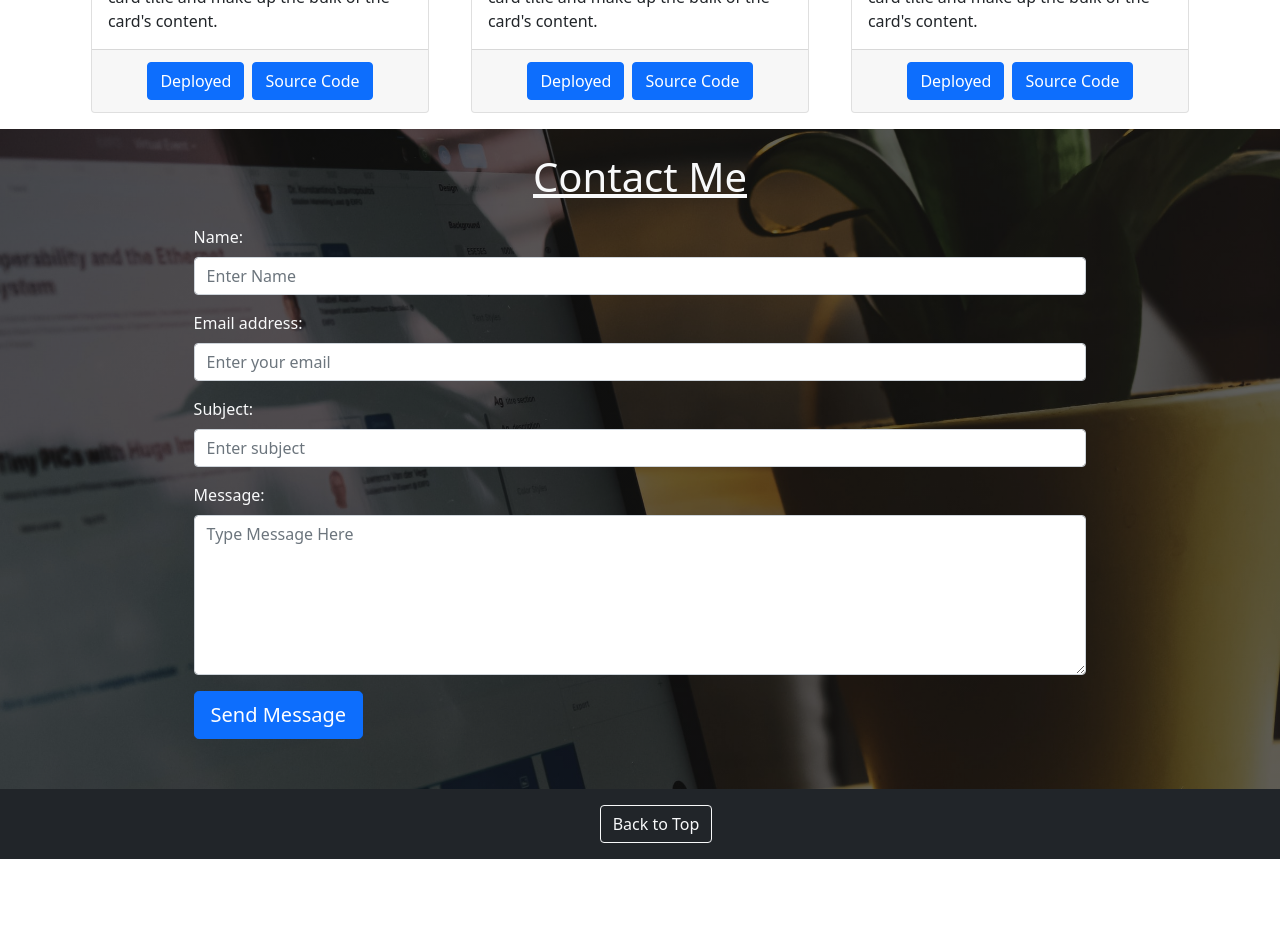
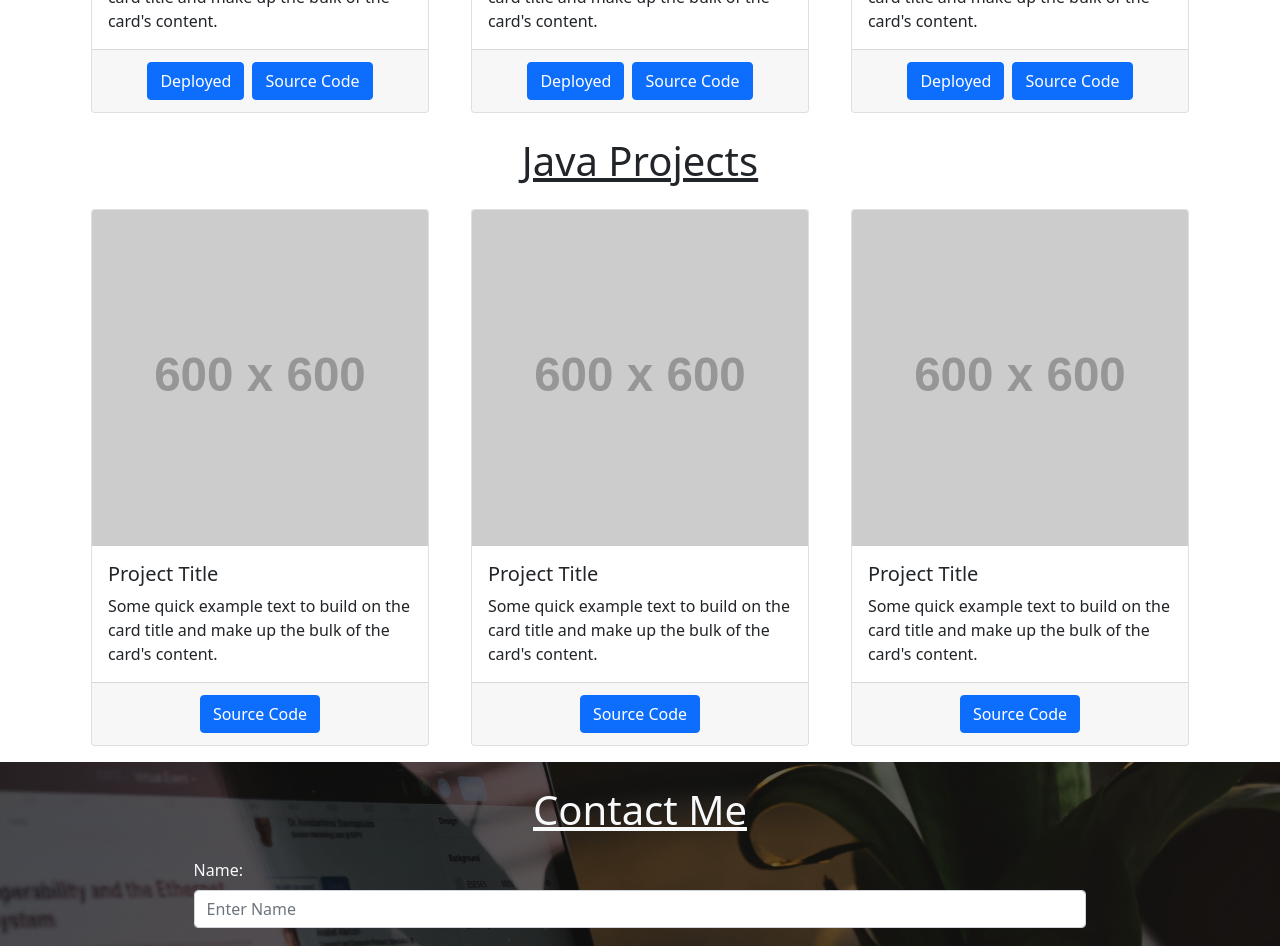
Before and after one commit to R-C-Cable/portfolio, a React (Create React App) app: page / in a window 1280 px wide. Shown: the part 1080-2026 px from the top of the page. Before the commit the page ends 1939 px from the top, so only its background shows below. Built offline with nearby package versions, Linux system fonts and the light colour scheme.

Commit message:
added Java Project section

```diff
--- a/src/Components/Projects/ProjectSection.jsx
+++ b/src/Components/Projects/ProjectSection.jsx
@@ -3,7 +3,7 @@ import "bootstrap/dist/css/bootstrap.min.css";
 import "./ProjectSection.css"
 import { Container, Row, Col, Card, Button } from "react-bootstrap";
 
-const projectsInfo = [
+const frontEndProjects = [
   {
     src: "https://dummyimage.com/600X600/a6a6a6/000000&text=placeHolderImg",
     title: "Project Title",
@@ -30,6 +30,31 @@ const projectsInfo = [
   },
 ];
 
+const javaProjects = [
+  {
+    src: "https://dummyimage.com/600X600/a6a6a6/000000&text=placeHolderImg",
+    title: "Project Title",
+    description:
+      "Some quick example text to build on the card title and make up the bulk of the card's content.",
+    sourceCodeHref: "#",
+  },
+  {
+    src: "https://dummyimage.com/600X600/a6a6a6/000000&text=placeHolderImg",
+    title: "Project Title",
+    description:
+      "Some quick example text to build on the card title and make up the bulk of the card's content.",
+    sourceCodeHref: "#",
+  },
+  {
+    src: "https://dummyimage.com/600X600/a6a6a6/000000&text=placeHolderImg",
+    title: "Project Title",
+    description:
+      "Some quick example text to build on the card title and make up the bulk of the card's content.",
+    sourceCodeHref: "#",
+  },
+];
+
+
 function ProjectCard(props) {
   return (
     <Col sm >
@@ -40,9 +65,9 @@ function ProjectCard(props) {
         <Card.Text>{props.description}</Card.Text>
       </Card.Body>
       <Card.Footer className="text-center">
-        <Button className="m-1" target="_blank" variant="primary" href={props.deployHref}>
+        {props.deployHref && <Button className="m-1" target="_blank" variant="primary" href={props.deployHref}>
           Deployed
-        </Button>
+        </Button>}
         <Button className="m-1" target="_blank" variant="primary" href={props.sourceCodeHref}>
           Source Code
         </Button>
@@ -58,7 +83,13 @@ function ProjectSection() {
     <Container id="ProjectSection">
       <h1 className="mb-4">Projects</h1>
       <Row>
-        {projectsInfo.map((projects) => {
+        {frontEndProjects.map((projects) => {
+          return <ProjectCard {...projects}/>;
+        })}
+      </Row>
+       <h1 className="m-4">Java Projects</h1>
+      <Row>
+        {javaProjects.map((projects) => {
           return <ProjectCard {...projects}/>;
         })}
       </Row>
```
